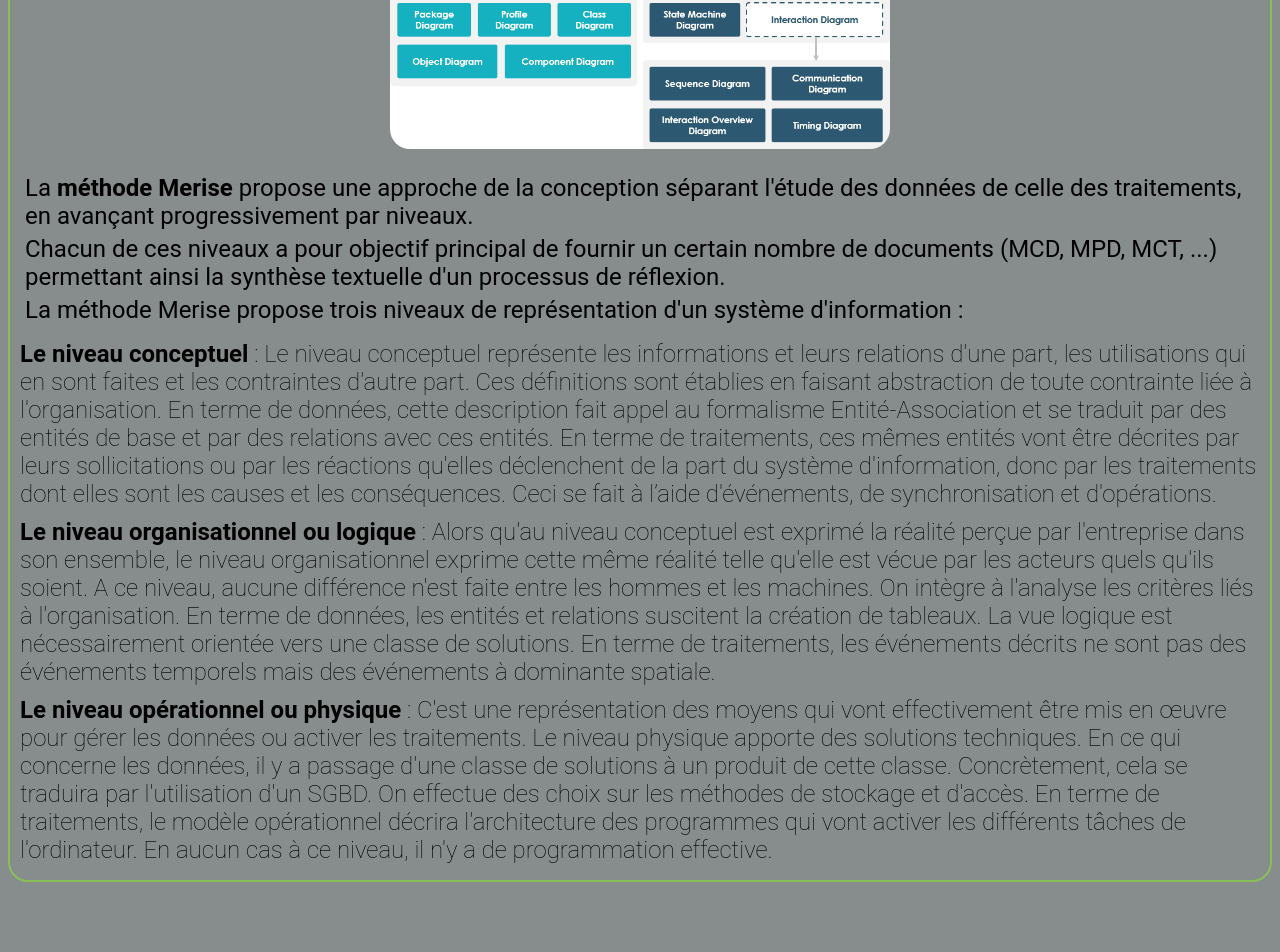
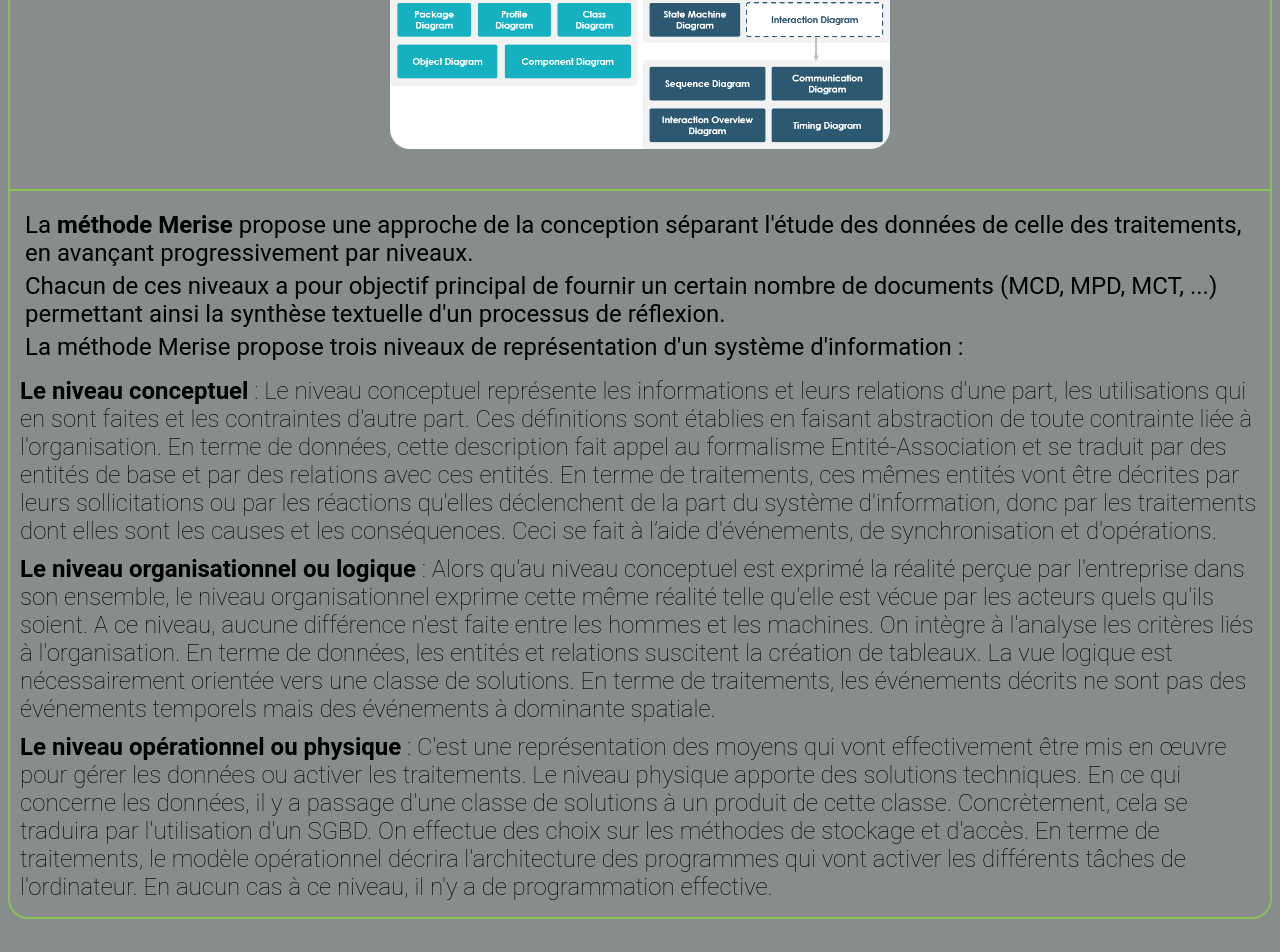
Before and after one commit to 2023-cda-alt-devops-p3/catalog-ag-2-React, a React (Create React App) app: page / in a window 1280 px wide. Shown: the part 1062-2014 px from the top of the page. Built offline with nearby package versions, Linux system fonts and the light colour scheme.

Commit message:
feat: :sparkles: new hr tag

```diff
--- a/src/components/Diagrams&Models/Presentation.jsx
+++ b/src/components/Diagrams&Models/Presentation.jsx
@@ -32,6 +32,7 @@ const Presentation = () => {
       <div className="img-article">
         <LazyLoadImage src={Image} alt="exemple avec les types de diagrammes UML" onClick={() => openModal(Image)} />
       </div>
+      <hr />
       <p>La <b>méthode Merise</b> propose une approche de la conception séparant l'étude des données de celle des traitements, en avançant progressivement par niveaux.</p>
       <p>Chacun de ces niveaux a pour objectif principal de fournir un certain nombre de documents (MCD, MPD, MCT, ...) permettant ainsi la synthèse textuelle d'un processus de réflexion.</p>
       <p>La méthode Merise propose trois niveaux de représentation d'un système
--- a/src/index.scss
+++ b/src/index.scss
@@ -132,6 +132,13 @@ p {
   font-weight: 400;
 }
 
+hr {
+  height: 2px;
+  background-color: #88c057;
+  border: none;
+  margin: 20px -10px;
+}
+
 img {
   width: 500px;
   max-width: 100%;
@@ -164,6 +171,7 @@ img {
   padding: 20px;
   box-shadow: 0px 0px 10px rgba(0, 0, 0, 0.5);
   text-align: center;
+
   img {
     width: 100%;
     height: 100%;
```
